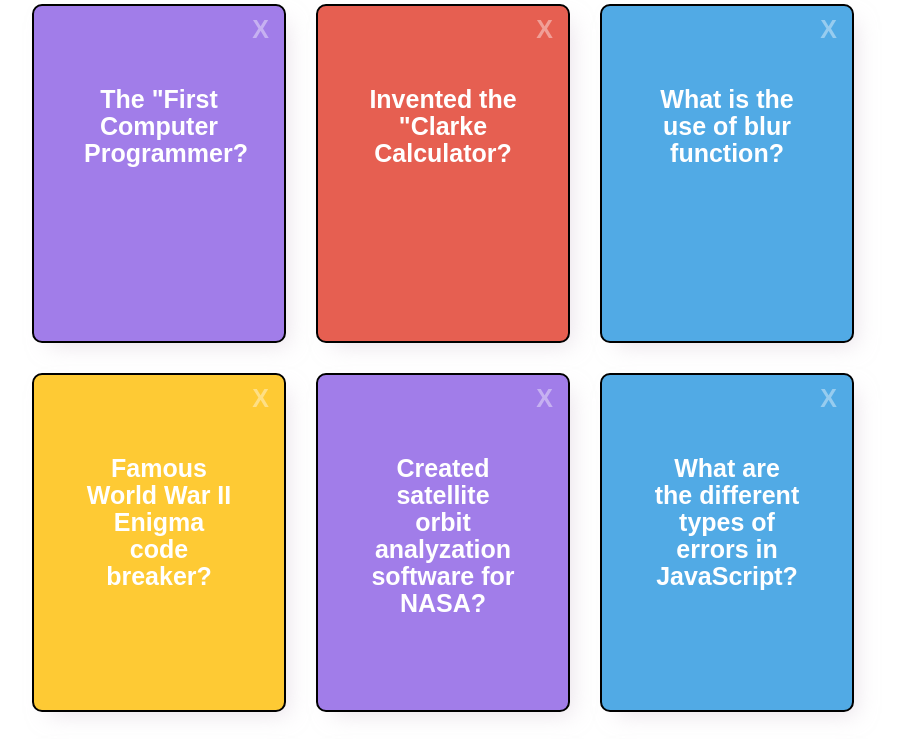
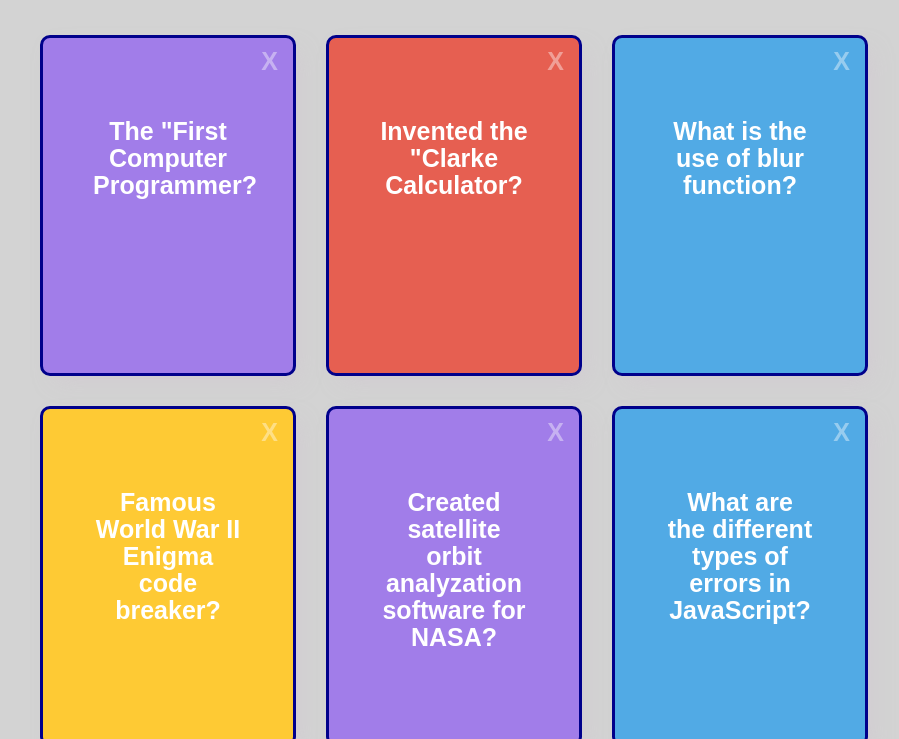
Before and after one commit to BlakeACollins/flashCards, a plain HTML site: page index.html in a window 1280 px wide. Shown: the part 186-925 px from the top of the page, without its empty margins (158-1057 px from the left). Drawn offline with nearby package versions, Linux system fonts and the light colour scheme.

Commit message:
Add files via upload

```diff
--- a/style/styles.css
+++ b/style/styles.css
@@ -1,6 +1,12 @@
+html{
+  scroll-behavior: smooth;
+
+}
 body {
     font-family: 'Montserrat', sans-serif;
     text-align: center;
+    font-size: 1.25em;
+    background-color: lightgrey;
   }
 
   ul {
@@ -27,7 +33,7 @@
     height: 175px;
     padding: 80px 50px;
     background-color: #51aae5;
-    border: 2px solid black;
+    border: 3px solid darkblue;
     border-radius: 10px;
     margin: 5px;
     text-align: center;
@@ -141,3 +147,24 @@
     color: #e44e42;
     font-weight: 600;
   }
+
+  /* Side Scroll Bar-------------------------------------------------------------------------*/
+::-webkit-scrollbar-track
+{
+    box-shadow: inset 0 0 6px rgba(0,0,0,0.9);
+    border-radius: 10px;
+    background-color: grey;
+}
+
+::-webkit-scrollbar
+{
+    width: 12px;
+    background-color: #F5F5F5;
+}
+
+::-webkit-scrollbar-thumb
+{
+    border-radius: 10px;
+    background-color: darkblue;
+    background-image: -webkit-linear-gradient(90deg,transparent rgba(0, 0, 0, 0.4) 50%, transparent, transparent)
+}
```
